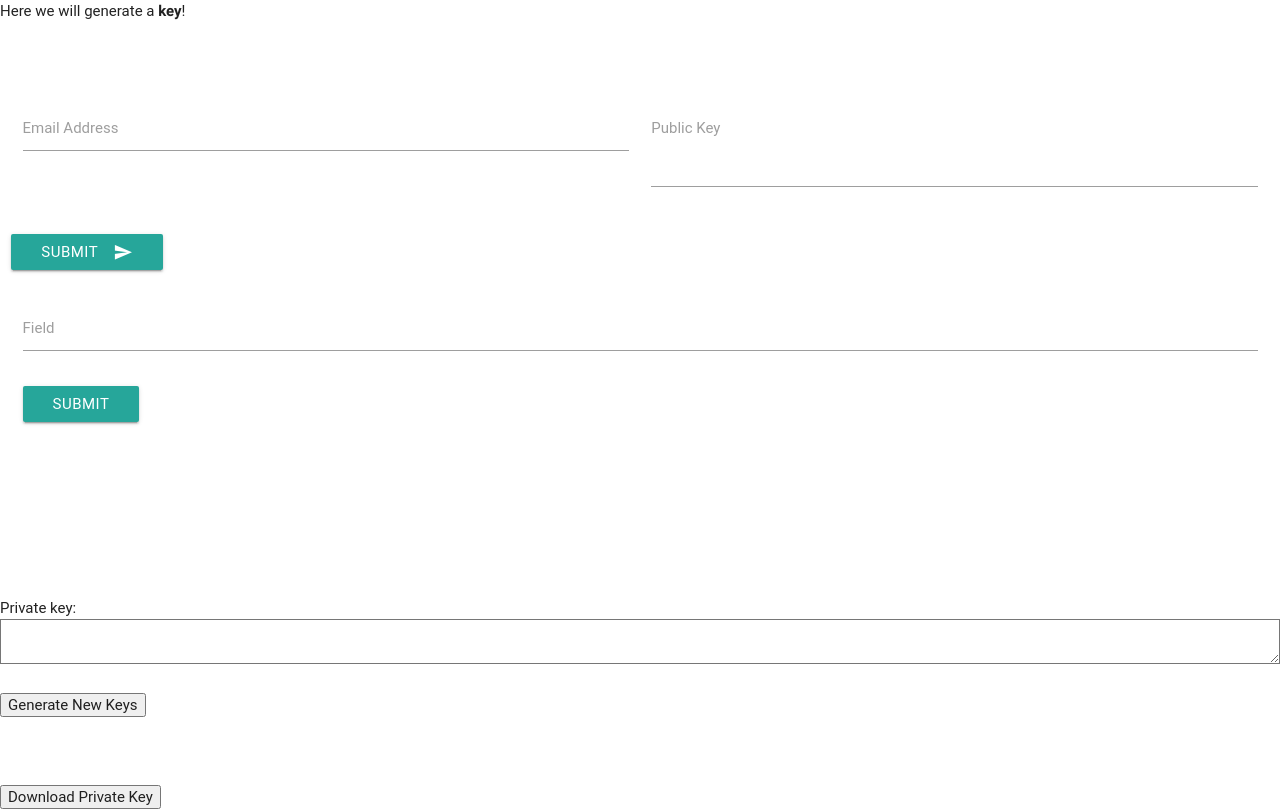
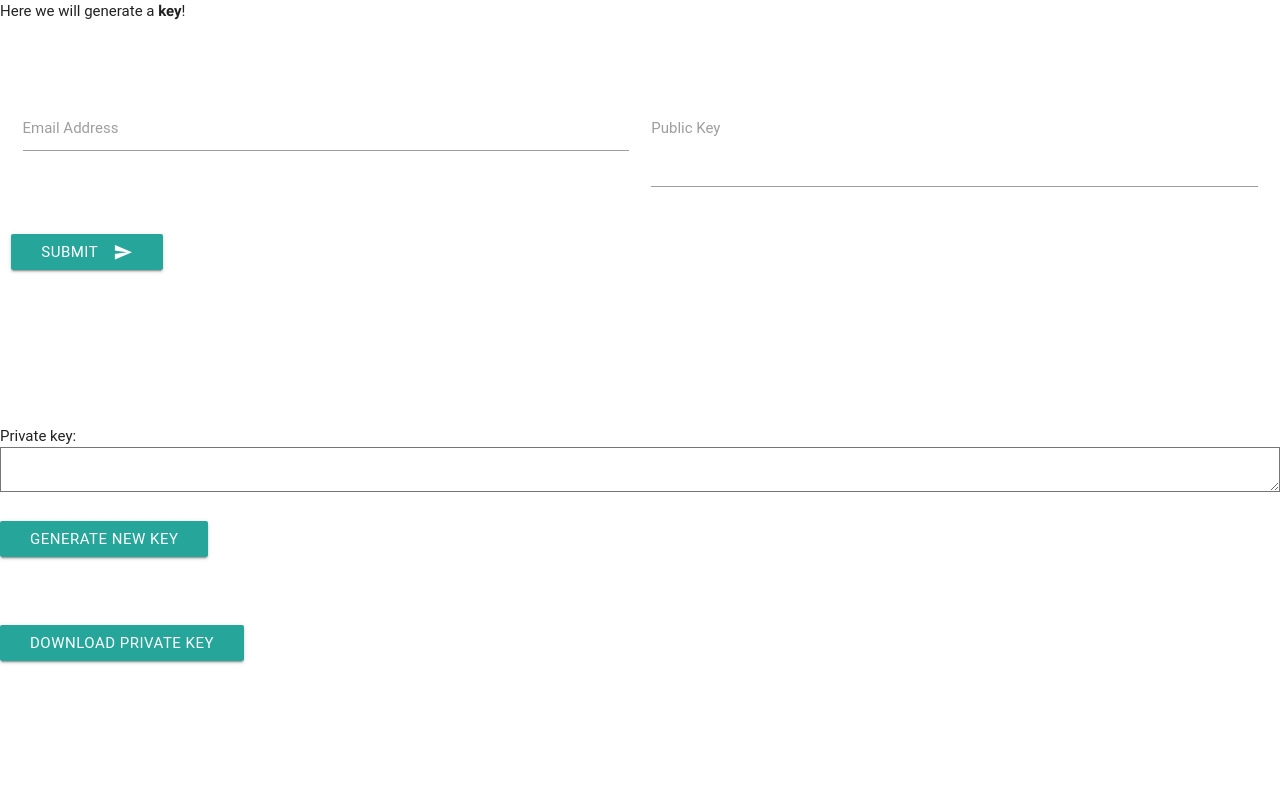
Before and after one commit to AleksiKnuutila/gyd-securemail, a Django app: page /securemsg/genkey in a window 1280 px wide. After the commit the page ends 664 px from the top, so only its background shows below. Run offline with Django 3.2, Linux system fonts and the light colour scheme; some libraries are stand-ins or nearby versions; some web fonts are replaced.

Commit message:
materialize fixes

```diff
--- a/pgpost/securemsg/templates/securemsg/genkey.html
+++ b/pgpost/securemsg/templates/securemsg/genkey.html
@@ -7,16 +7,6 @@ Here we will generate a <b>key</b>!
 <br><br>
 
 {% if error_message %}<p><strong>{{ error_message }}</strong></p>{% endif %}
-
-
-<!--
-
-Public key:
-<textarea rows="6" cols="50" name="public_key" id="public_key">
-</textarea>
-<input type="text" name="email_address" value="email address" />
-
--->
 
 <div class="row">
   <form action="{% url 'securemsg:addkey' %}" method="post" class="col s12">
@@ -47,23 +37,6 @@ Public key:
   </form>
 </div>
 
-<div class="row">
-    <form action="{% url 'securemsg:addkey' %}" method="post" class="col s12">
-      {% csrf_token %}
-        <div class="row">
-            <div class="input-field col s12">
-                <input id="example" name="example" type="text" class="validate" required="" aria-required="true">
-                <label for="example" data-error="wrong" data-success="right">Field</label>
-            </div>
-            <div class="input-field col s12">
-                <button class="btn waves-effect waves-light" type="submit" name="action">Submit</button>
-            </div>
-        </div>
-    </form>
-</div>
-
-
-
 <br><br>
 <br><br>
 <br><br>
@@ -74,13 +47,12 @@ Private key:
 </textarea>
 
 <br>&nbsp;<br>
-<input type="button" id="generate" value="Generate New Keys"></input>
+<button class="btn waves-effect waves-light" type="button" id="generate">Generate New Key</button>
 <br>&nbsp;<br>
 <span><i><small id="time-report"></small></i></span>
 <br>&nbsp;<br>
 
-<input type="button" id="dlkey" value="Download Private Key"></input>
-
+<button class="btn waves-effect waves-light" type="button" id="dlkey">Download Private Key</button>
 
 <script type="text/javascript">
   $(function () {
```
